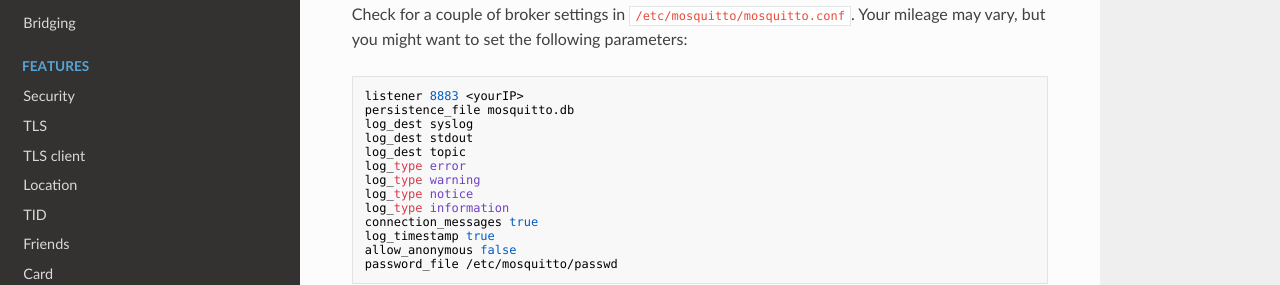
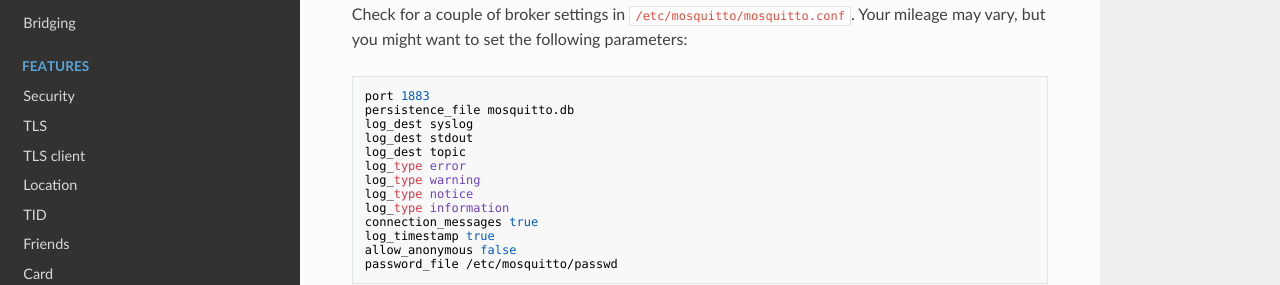
Before and after one commit to owntracks/booklet, an MkDocs documentation site: the page built from docs/guide/broker.md, in a window 1280 px wide and 900 px high, scrolled down 2415 px. Shown: the part 171-456 px from the top of the window. Built offline with MkDocs 1.6.1, drawn with Linux system fonts in a browser that asks for light colours; nearby versions of some CDN libraries; old or Windows-style settings are respelled for this version of MkDocs.

Commit message:
use port instead of listener, changed port to 1883
By using port instead of listener, the config will work out of the box. Mosquitto will listen on all interfaces. Also corrected the port number.

````diff
--- a/docs/guide/broker.md
+++ b/docs/guide/broker.md
@@ -102,7 +102,7 @@ settings:
 Check for a couple of broker settings in ``/etc/mosquitto/mosquitto.conf``.
 Your mileage may vary, but you might want to set the following parameters:
 ```
-listener 8883 <yourIP>
+port 1883
 persistence_file mosquitto.db
 log_dest syslog
 log_dest stdout
````
